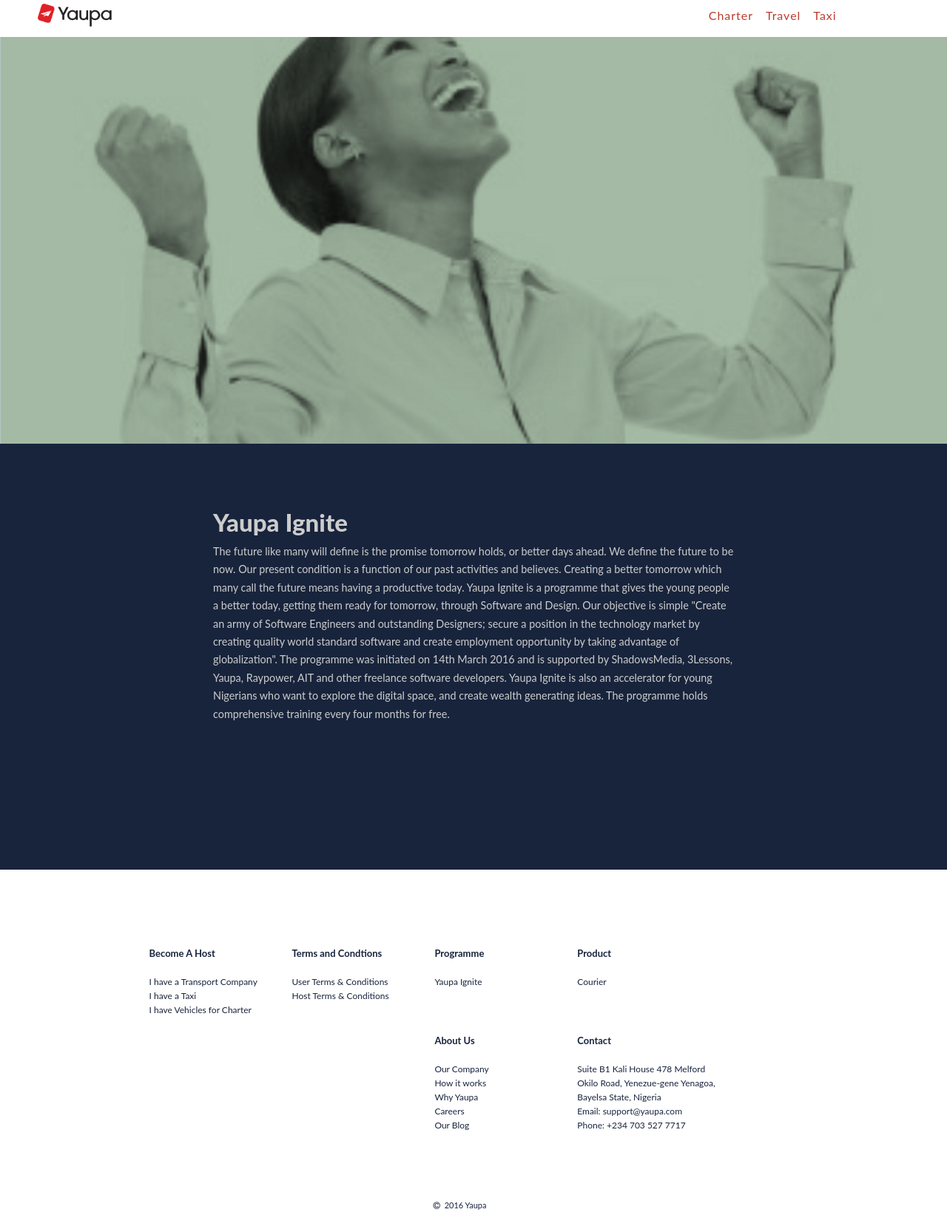
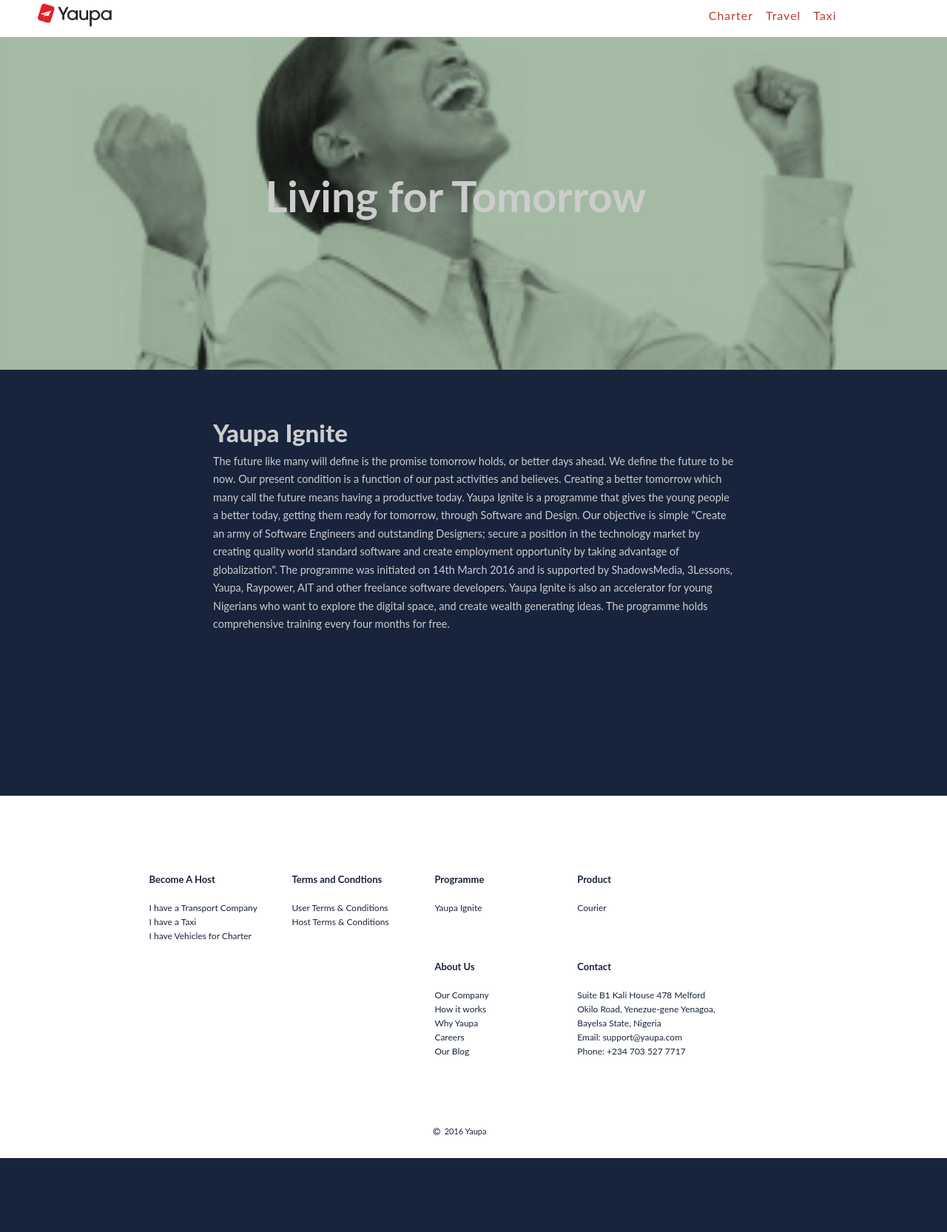
Before and after one commit to DenisDesignOffice/yaupa, a PHP site: page /templates/ignite.php in a window 1280 px wide. Shown: the whole page at 74% size. After the commit the page ends 1566 px from the top, so only its background shows below. Run offline with PHP 8.4, Linux system fonts and the light colour scheme.

Commit message:
modifications made

```diff
--- a/static/css/about.css
+++ b/static/css/about.css
@@ -47,13 +47,13 @@
 background-image:url(../images/why.jpg);
 background-size:100%;
 background-repeat:no-repeat;
-height:500px;
+height:400px;
 
 }
 
 .career
 {
-padding:25em 15em;
+padding:15em 15em;
 text-align:left;
 font-size:15px;
 position:relative;
--- a/static/css/career.css
+++ b/static/css/career.css
@@ -50,7 +50,7 @@
 
 .career
 {
-padding:0 15em;
+padding:5em 15em;
 text-align:left;
 font-size:15px;
 position:relative;
--- a/static/css/ignite.css
+++ b/static/css/ignite.css
@@ -33,14 +33,22 @@
 {
 background-image:url(../images/career.png);
 background-size:100%;
-height:600px;
+height:500px;
 background-repeat:no-repeat;
+}
+
+.careerimg h1
+{
+padding:4em;
+margin:auto;
+font-size:2em;
+
 }
 
 
 .career
 {
-padding:5.5em 20em;
+padding:4em 20em;
 text-align:left;
 font-size:0.9em;
 position:relative;
--- a/templates/ignite.php
+++ b/templates/ignite.php
@@ -31,6 +31,7 @@
  </section>
 
  <section class="careerimg">
+ <h1>Living for Tomorrow</h1>
  </section>
 <section class="career">
 <h1>Yaupa Ignite</h1>
```
Also changed, not shown: static/images/career.png, static/images/why.jpg.
